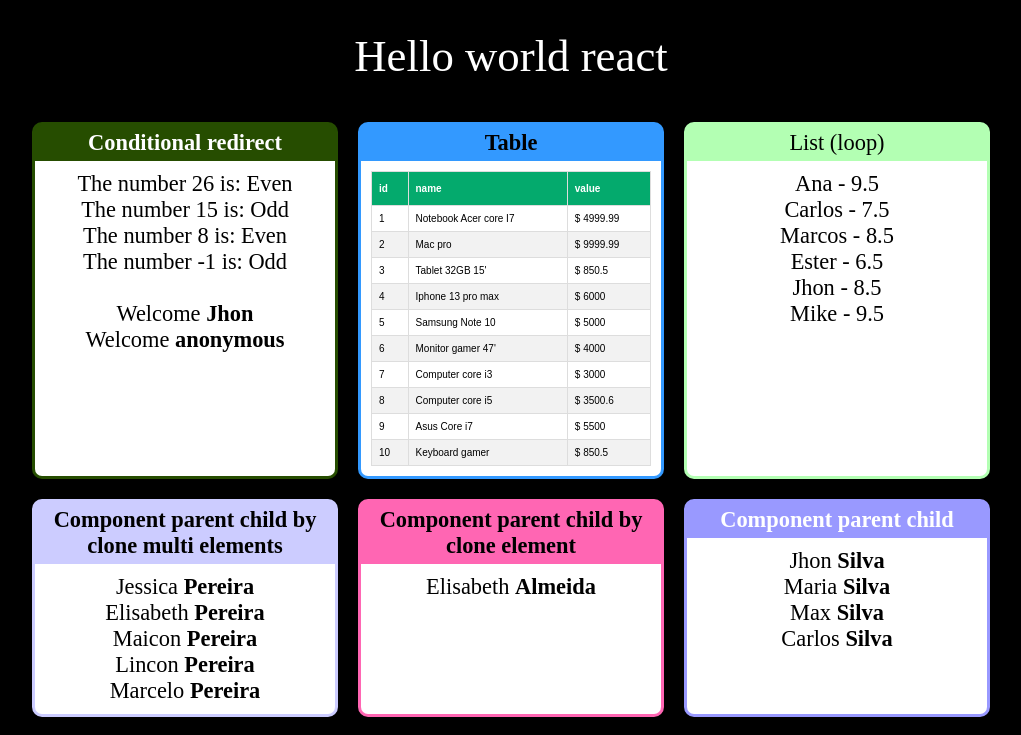
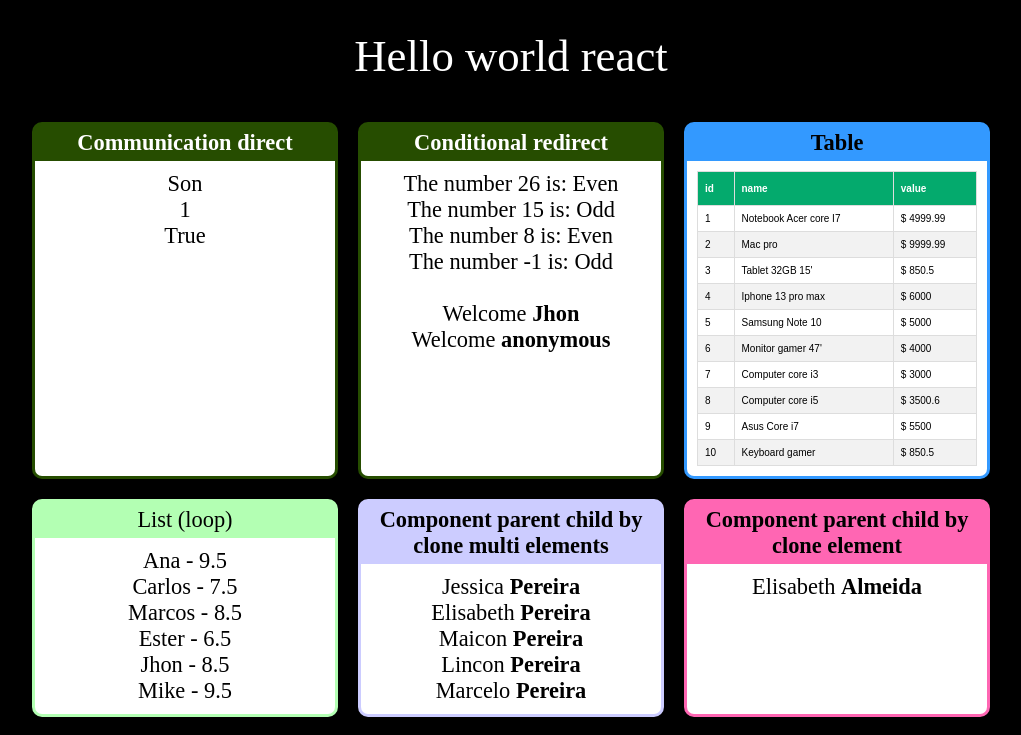
Before and after one commit to bbnsdevelop/react-zero-advanced, a React (Create React App) app in the folder fundamentals/: page / in a window 1280 px wide. Shown: the top 735 px of the page, without its empty margins (129-1150 px from the left). Built offline with nearby package versions, Linux system fonts and the light colour scheme.

Commit message:
chore: communication direct

```diff
--- a/fundamentals/src/App.jsx
+++ b/fundamentals/src/App.jsx
@@ -15,6 +15,7 @@ import ListStudent from "./components/loops/ListStudent";
 import ProductComponent from "./components/loops/ProductComponent";
 import EvenOrOdd from "./components/conditional/EvenOrOdd";
 import UserInfo from "./components/conditional/UserInfo";
+import DirectFather from "./components/communication-direct/DirectFather";
 
 // eslint-disable-next-line import/no-anonymous-default-export
 export default (_) => (
@@ -22,7 +23,12 @@ export default (_) => (
 
     <h1>Hello world react</h1>
 
+
     <div className="Cards">
+
+      <Card title="Communication direct" color="#264d00" titleBold="bold">
+        <DirectFather></DirectFather>
+      </Card>
 
       <Card title="Conditional redirect" color="#264d00" titleBold="bold">
         <EvenOrOdd number={26}></EvenOrOdd>
--- /dev/null
+++ b/fundamentals/src/components/communication-direct/DirectChildren.jsx
@@ -0,0 +1,11 @@
+import React from "react";
+
+export default props =>{
+    return (
+        <div>
+            <div>{props.text}</div>
+            <div>{props.number}</div>
+            <div>{props.bool ? 'True':'False'}</div>
+        </div>
+    );
+}
--- /dev/null
+++ b/fundamentals/src/components/communication-direct/DirectFather.jsx
@@ -0,0 +1,10 @@
+import React from "react";
+import DirectChildren from "./DirectChildren";
+
+export default props =>{
+    return (
+        <div>
+            <DirectChildren text="Son" number={1} bool = {true} ></DirectChildren>
+        </div>
+    );
+}
```
